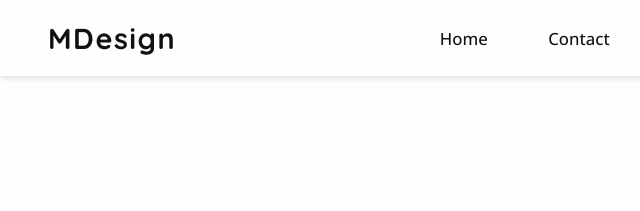
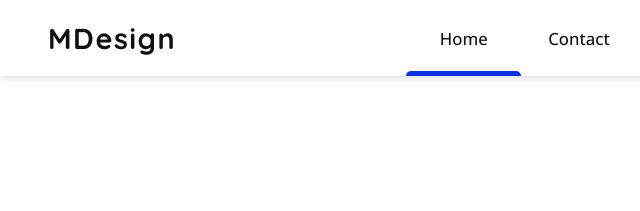
Before and after one commit to Luzefiru/modern-design-landing-page, a website built with webpack: page dist/index.html in a window 1280 px wide. Shown: the top 211 px of the page, 0-640 px from the left. Built offline with nearby package versions, Linux system fonts and the light colour scheme.

Commit message:
feat: add navlink ::after style

```diff
--- a/dist/index.html
+++ b/dist/index.html
@@ -13,7 +13,7 @@
   <nav>
     <div class="nav__logo">MDesign</div>
     <div class="nav__links">
-      <a href="#" class="link"><button class="nav__links__btn">Home</button></a>
+      <a href="#" class="link"><button class="nav__links__btn selected">Home</button></a>
       <a href="#" class="link"><button class="nav__links__btn">Contact</button></a>
       <div class="dropdown">
         <a href="#" class="link"><button class="nav__links__btn">About<div class="dropdown-icon"></div></button></a>
--- a/dist/nav.css
+++ b/dist/nav.css
@@ -58,6 +58,7 @@ nav {
   display: flex;
   align-items: center;
   justify-content: center;
+  position: relative;
 }
 
 .nav__cta__btn:hover {
@@ -104,3 +105,15 @@ nav {
   padding: 1rem 1.2rem;
   padding-right: 1.5rem;
 }
+
+/* selected page styles */
+
+.selected::after {
+  position: absolute;
+  content: '';
+  width: 12ch;
+  height: 2px;
+  border-bottom: 5px var(--primary) solid;
+  border-radius: 24px 24px 0 0;
+  bottom: 0;
+}
```
